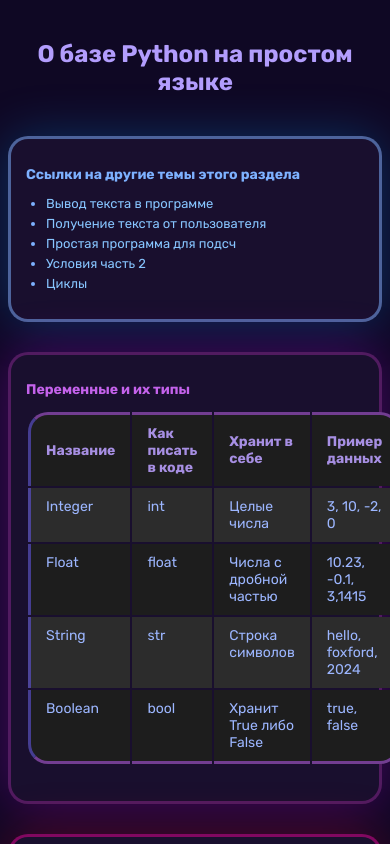
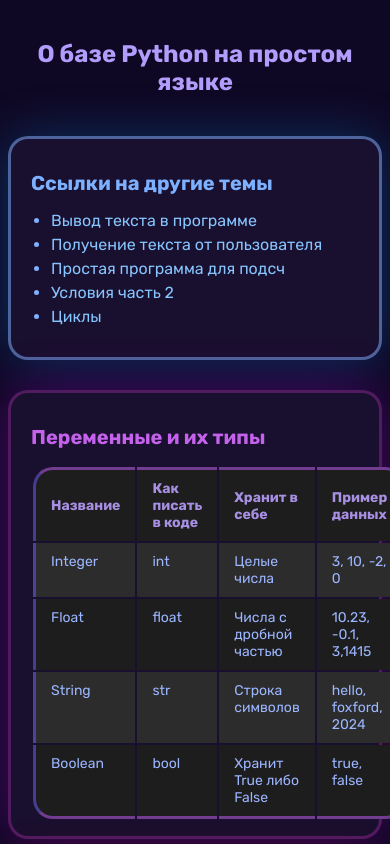
Before and after one commit to brossik/infofox, a plain HTML site: page index.html in a window 390 px wide. Shown: the top 844 px of the page. Drawn offline with nearby package versions, Linux system fonts and the light colour scheme.

Commit message:
Fix table

```diff
--- a/index.html
+++ b/index.html
@@ -16,7 +16,7 @@
     <h1 id="FirstHeader">О базе Python на простом языке</h1>
 
     <div class="card outline-blue bluebox">
-      <h2>Ссылки на другие темы этого раздела</h2>
+      <h2>Ссылки на другие темы</h2>
       <ul class="list bluebox">
         <li><a href="https://foxford.ru/courses/8903/lessons/238183" target="_blank">Вывод текста в программе</a></li>
         <li><a href="https://foxford.ru/courses/8903/lessons/238184" target="_blank">Получение текста от
--- a/styles.css
+++ b/styles.css
@@ -117,7 +117,7 @@ a:active {
 .table {
     width: 100%;
     border: none;
-    margin-bottom: 20px;
+    margin: auto;
     border-collapse: separate;
 }
 
@@ -184,10 +184,10 @@ a:active {
         font-size: 26px;
     }
     h2 {
-        font-size: 20px;
+        font-size: 23px;
     }
     body {
-        font-size: 16px;
+        font-size: 19px;
     }
 }
 @media screen and (max-width: 998px) {
@@ -196,10 +196,10 @@ a:active {
     }
 
     h2 {
-        font-size: 18px;
+        font-size: 23px;
     }
     body {
-        font-size: 13px;
+        font-size: 18px;
     }
 }
 @media screen and (max-width: 768px) {
@@ -208,14 +208,17 @@ a:active {
     }
 
     .card {
-        padding: 16px;
+        padding: 15px 20px;
     }
     h1 {
         font-size: 25px;
     }
 
     h2 {
-        font-size: 15px;
+        font-size: 21px;
+    }
+    body {
+        font-size: 16px;
     }
 }
 @media screen and (max-width: 576px) {
@@ -224,13 +227,16 @@ a:active {
     }
 
     .card {
-        padding: 15px;
+        padding: 15px 20px;
     }
     h1 {
         font-size: 24px;
     }
 
     h2 {
-        font-size: 14px;
+        font-size: 20px;
+    }
+    body {
+        font-size: 16px;
     }
 }
```
